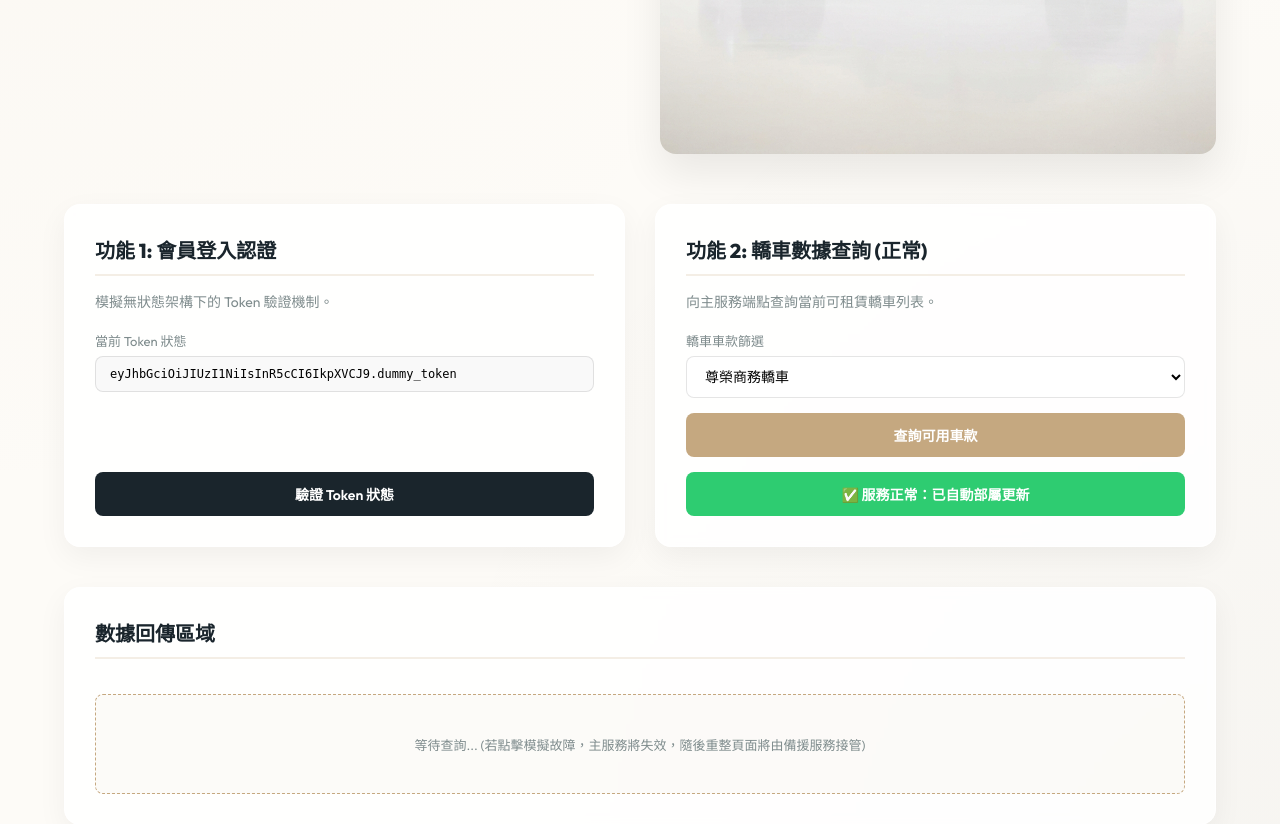
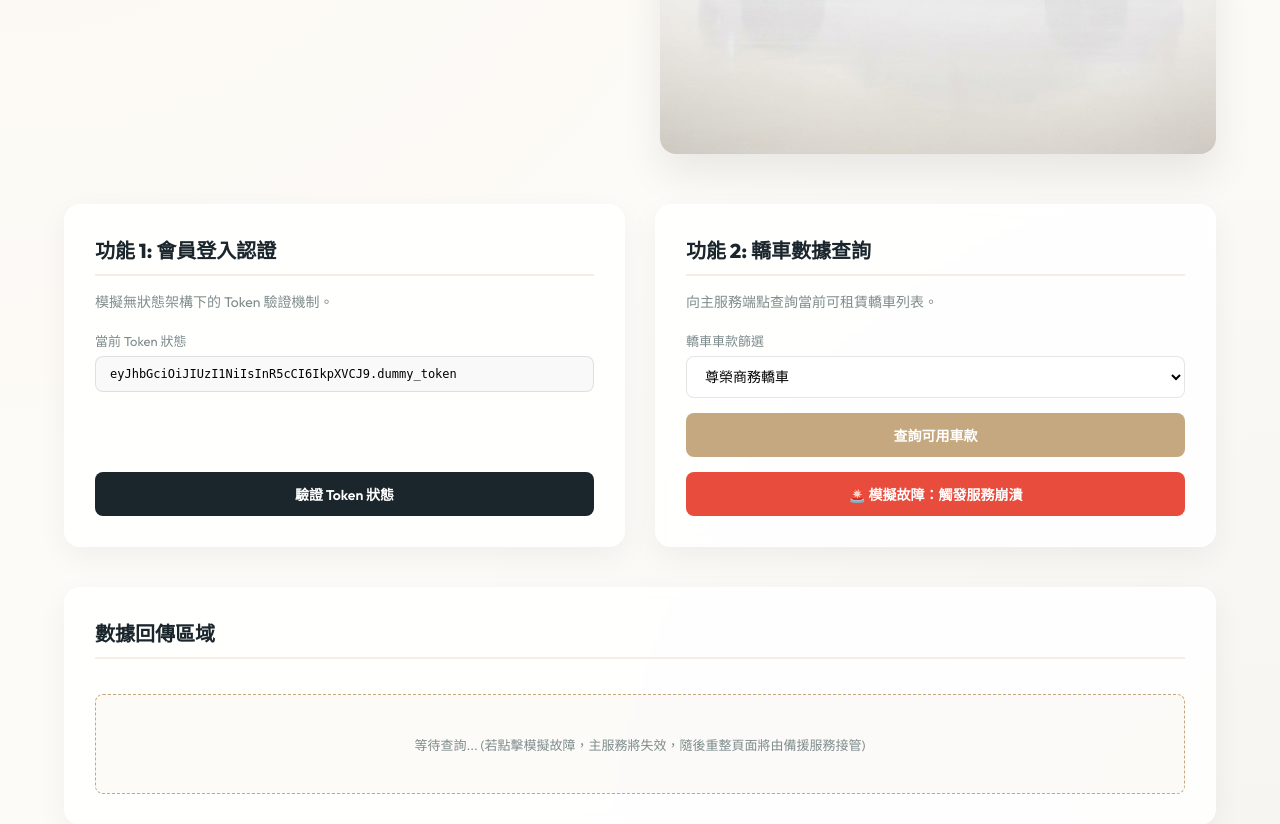
Before and after one commit to Fan810526/micro_service_car-rent-project, a Flask app: page / in a window 1280 px wide. Shown: the part 529-1353 px from the top of the page. Run offline with Flask 3, Linux system fonts and the light colour scheme.

Commit message:
feat: buggy version with crash simulation button

```diff
--- a/main_service/templates/index.html
+++ b/main_service/templates/index.html
@@ -343,7 +343,7 @@
             <!-- 功能 2 模擬操作與故障觸發 -->
             <div class="card" id="query-card">
                 <div>
-                    <h2>功能 2: 轎車數據查詢 (正常)</h2>
+                    <h2>功能 2: 轎車數據查詢</h2>
                     <p style="font-size: 14px; color: var(--text-muted); margin-bottom: 20px;">
                         向主服務端點查詢當前可租賃轎車列表。
                     </p>
@@ -358,8 +358,8 @@
                 </div>
                 <div>
                     <button class="btn btn-accent" onclick="queryCarData()">查詢可用車款</button>
-                    <!-- 已修復版本：移除/停用崩潰按鈕，標示服務正常 -->
-                    <button class="btn btn-primary" style="background-color: var(--success-color); cursor: default; margin-top: 15px;" disabled>✅ 服務正常：已自動部屬更新</button>
+                    <!-- 點擊觸發崩潰 -->
+                    <button class="btn btn-danger" onclick="triggerCrash()">🚨 模擬故障：觸發服務崩潰</button>
                 </div>
             </div>
         </div>
```
